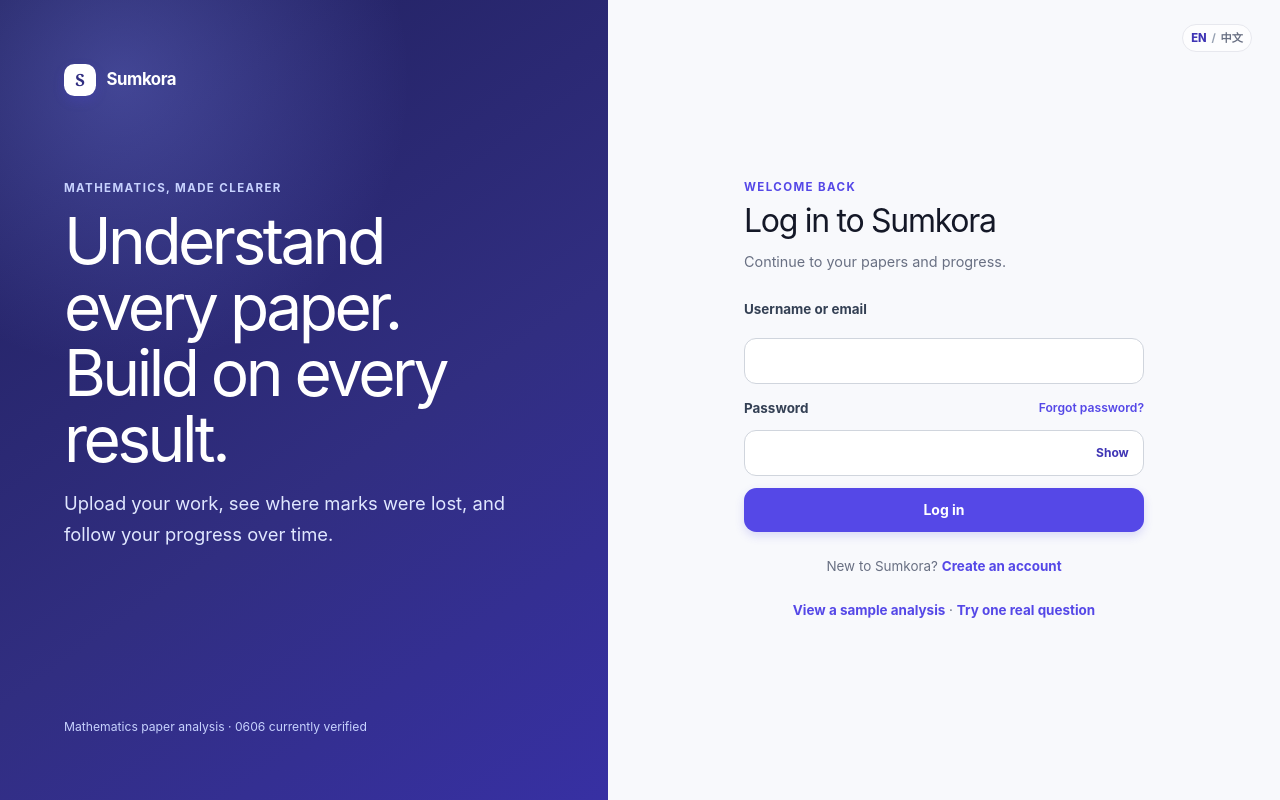
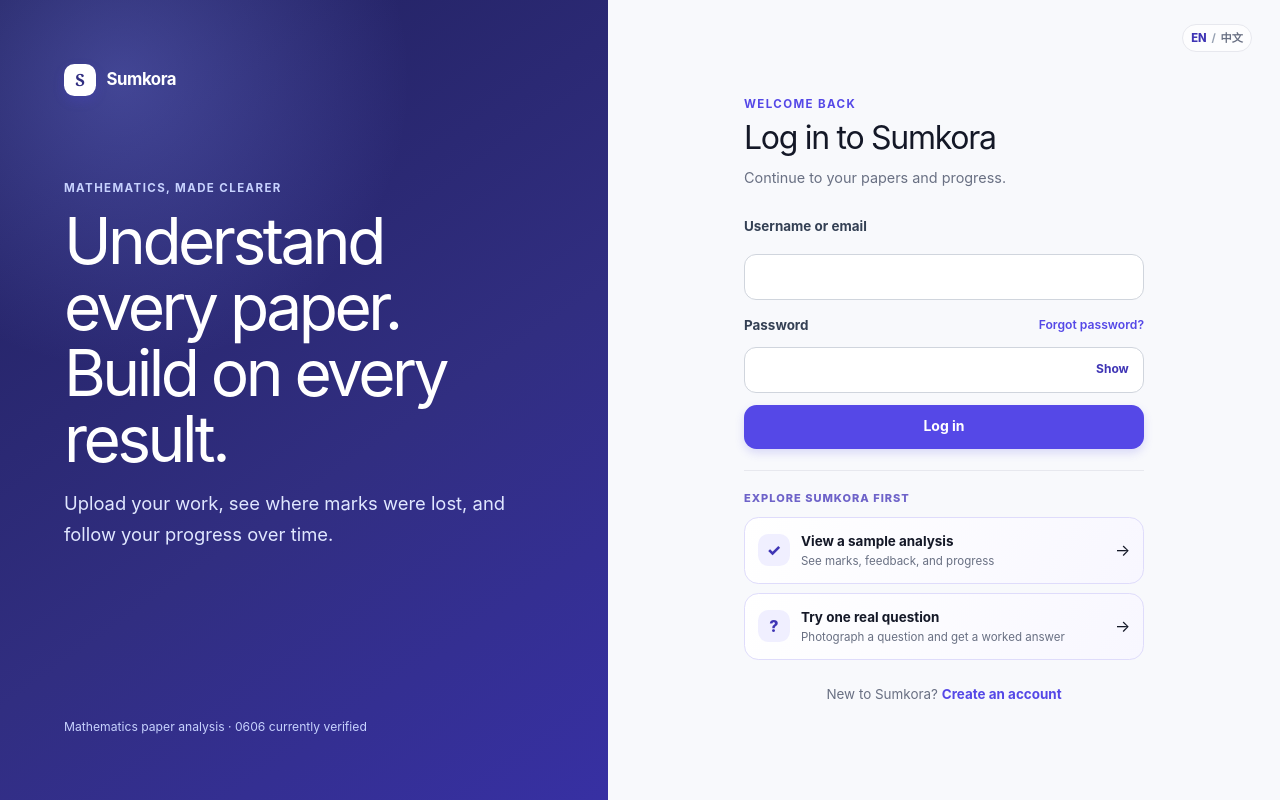
Before and after one commit to Somethingcubed/Sumkora, a FastAPI app: page /login in a window 1280 px wide. Run offline with FastAPI, Linux system fonts and the light colour scheme.

Commit message:
Promote product previews and signed-in install

```diff
--- a/static/service-worker.js
+++ b/static/service-worker.js
@@ -1,6 +1,6 @@
-const CACHE_NAME = "sumkora-shell-v1";
+const CACHE_NAME = "sumkora-shell-v2";
 const SHELL = [
-  "/static/style.css?v=20260804-1",
+  "/static/style.css?v=20260804-2",
   "/static/tailwind.css?v=20260726-2",
   "/static/favicon.svg",
   "/static/site.webmanifest",
--- a/static/style.css
+++ b/static/style.css
@@ -2136,6 +2152,68 @@ details[open] > summary {
   margin-top: 0.7rem;
 }
 
+.auth-preview-section {
+  margin-top: 1.35rem;
+  padding-top: 1.15rem;
+  border-top: 1px solid var(--line);
+}
+
+.auth-preview-section .section-kicker {
+  margin-bottom: 0.65rem;
+}
+
+.auth-preview-grid {
+  display: grid;
+  gap: 0.55rem;
+}
+
+.auth-preview-card {
+  display: grid;
+  grid-template-columns: auto minmax(0, 1fr) auto;
+  align-items: center;
+  min-height: 4.2rem;
+  padding: 0.75rem 0.8rem;
+  color: var(--ink);
+  border: 1px solid #dfdcfb;
+  border-radius: var(--radius);
+  background: linear-gradient(120deg, #fff, #f8f7ff);
+  gap: 0.7rem;
+  text-decoration: none;
+}
+
+.auth-preview-card:hover {
+  border-color: #b9b2f3;
+  box-shadow: var(--shadow-sm);
+  transform: translateY(-1px);
+}
+
+.auth-preview-card strong,
+.auth-preview-card small {
+  display: block;
+}
+
+.auth-preview-card strong {
+  font-size: 0.84rem;
+}
+
+.auth-preview-card small {
+  margin-top: 0.16rem;
+  color: var(--muted);
+  font-size: 0.72rem;
+  line-height: 1.35;
+}
+
+.auth-preview-icon {
+  display: grid;
+  width: 2rem;
+  height: 2rem;
+  place-items: center;
+  color: var(--brand-dark);
+  border-radius: 0.65rem;
+  background: var(--brand-soft);
+  font-weight: 800;
+}
+
 .auth-install {
   position: absolute;
   right: 1.75rem;
--- a/templates/auth_base.html
+++ b/templates/auth_base.html
@@ -16,7 +16,7 @@
   <link rel="icon" href="/static/favicon.svg" type="image/svg+xml">
   <link rel="manifest" href="/static/site.webmanifest">
   <link rel="stylesheet" href="/static/tailwind.css?v=20260726-2">
-  <link rel="stylesheet" href="/static/style.css?v=20260804-1">
+  <link rel="stylesheet" href="/static/style.css?v=20260804-2">
 </head>
 <body class="auth-page">
   <main class="auth-layout">
@@ -64,6 +64,6 @@
       });
     });
   </script>
-  <script defer src="/static/pwa.js?v=20260804-1"></script>
+  <script defer src="/static/pwa.js?v=20260804-2"></script>
 </body>
 </html>
--- a/templates/login.html
+++ b/templates/login.html
@@ -45,6 +45,21 @@
   <button type="submit" class="button button-primary button-block">{{ tr('Log in', '登录') }}</button>
 </form>
 
+<section class="auth-preview-section" aria-labelledby="preview-heading">
+  <p class="section-kicker" id="preview-heading">{{ tr('Explore Sumkora first', '先体验 Sumkora') }}</p>
+  <div class="auth-preview-grid">
+    <a href="/sample" class="auth-preview-card">
+      <span class="auth-preview-icon" aria-hidden="true">✓</span>
+      <span><strong>{{ tr('View a sample analysis', '查看示例分析') }}</strong><small>{{ tr('See marks, feedback, and progress', '查看得分、反馈和学习进度') }}</small></span>
+      <span aria-hidden="true">→</span>
+    </a>
+    <a href="/trial" class="auth-preview-card">
+      <span class="auth-preview-icon" aria-hidden="true">?</span>
+      <span><strong>{{ tr('Try one real question', '真实试做一道题') }}</strong><small>{{ tr('Photograph a question and get a worked answer', '拍摄题目并获得详细解答') }}</small></span>
+      <span aria-hidden="true">→</span>
+    </a>
+  </div>
+</section>
+
 <p class="auth-switch">{{ tr('New to Sumkora?', '第一次使用 Sumkora？') }} <a href="/signup">{{ tr('Create an account', '创建账号') }}</a></p>
-<p class="auth-switch auth-preview-links"><a href="/sample">{{ tr('View a sample analysis', '查看示例分析') }}</a> · <a href="/trial">{{ tr('Try one real question', '真实试做一道题') }}</a></p>
 {% endblock %}
```
Also changed, not shown: other parts of static/style.css (+37 -0 lines), templates/base.html (+5 -2 lines), templates/signup_success.html (+6 -2 lines), tests/test_activation_mobile_pwa.py (+27 -0 lines), tests/test_learning_loop.py (+1 -1 lines).
